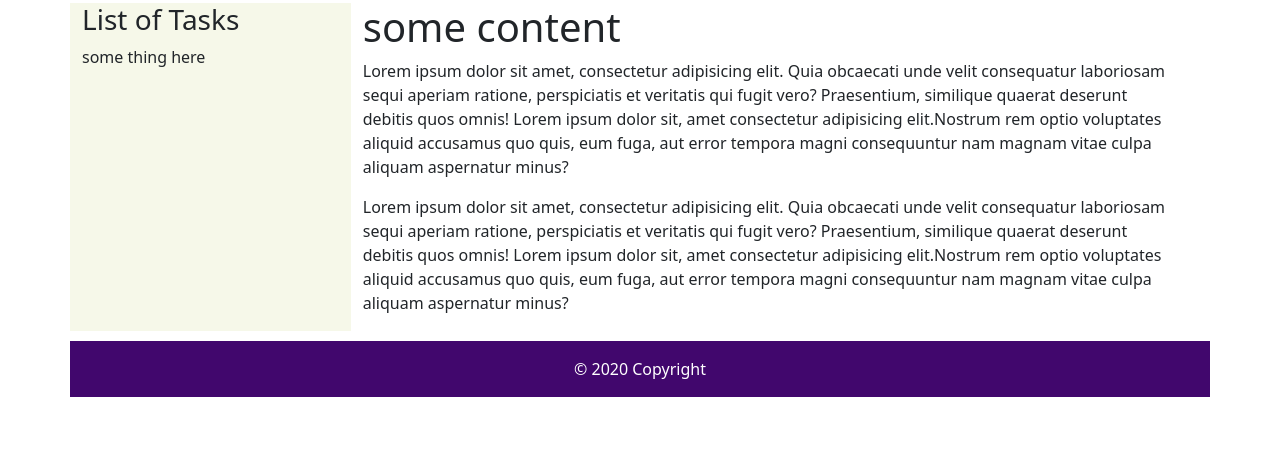
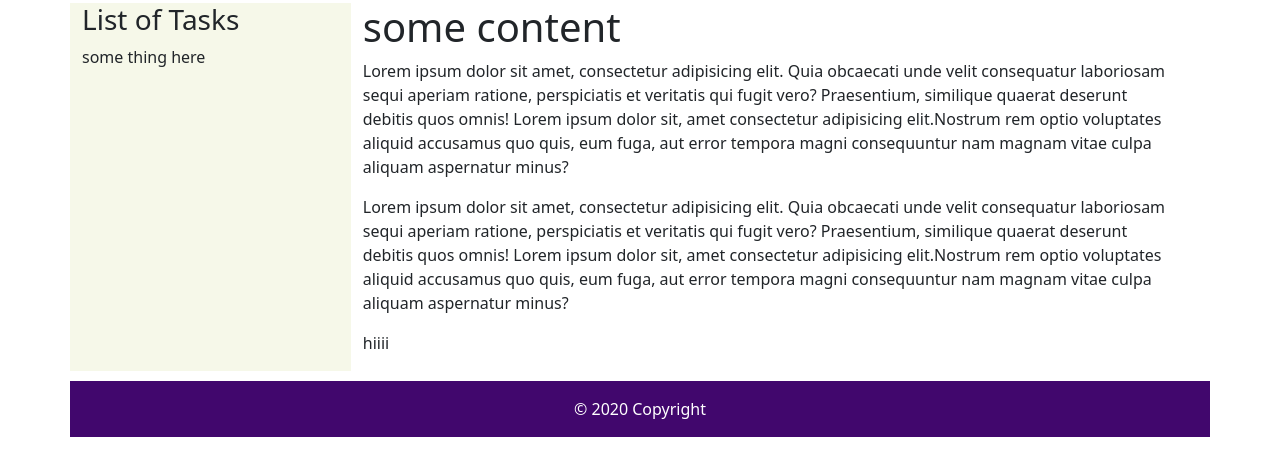
Before and after one commit to hataheriandani/hosseinali_taheri_tasks, a PHP site: page / in a window 1280 px wide. Shown: the part 63-539 px from the top of the page. Run offline with PHP 8.4, Linux system fonts and the light colour scheme.

Commit message:
check github

```diff
--- /dev/null
+++ b/layout/hello.php
@@ -0,0 +1 @@
+something?
--- a/layout/index.php
+++ b/layout/index.php
@@ -19,6 +19,7 @@ include "header.php" ?>
     accusamus quo quis, eum fuga, aut error tempora magni consequuntur
     nam magnam vitae culpa aliquam aspernatur minus?
 </p>
+<p>hiiii</p>
 
 
 <?php include "footer.php"?>
```
